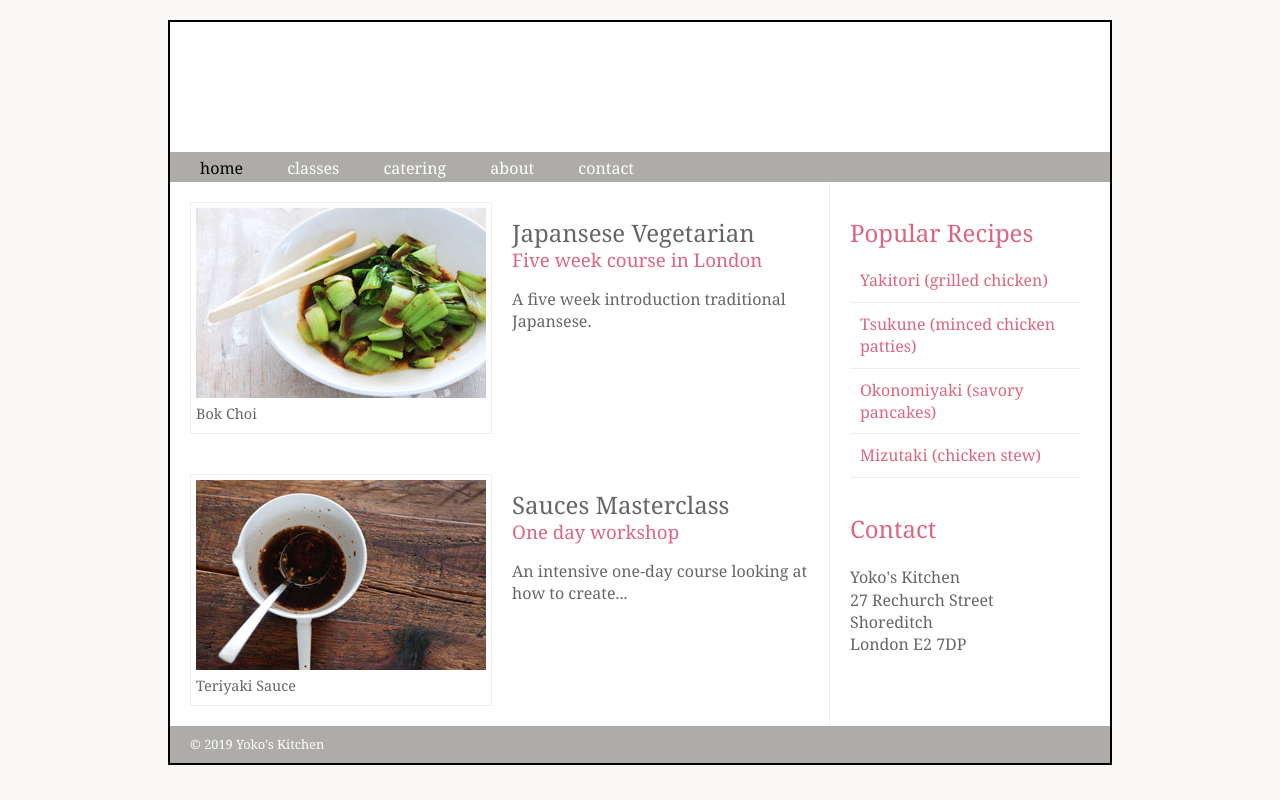
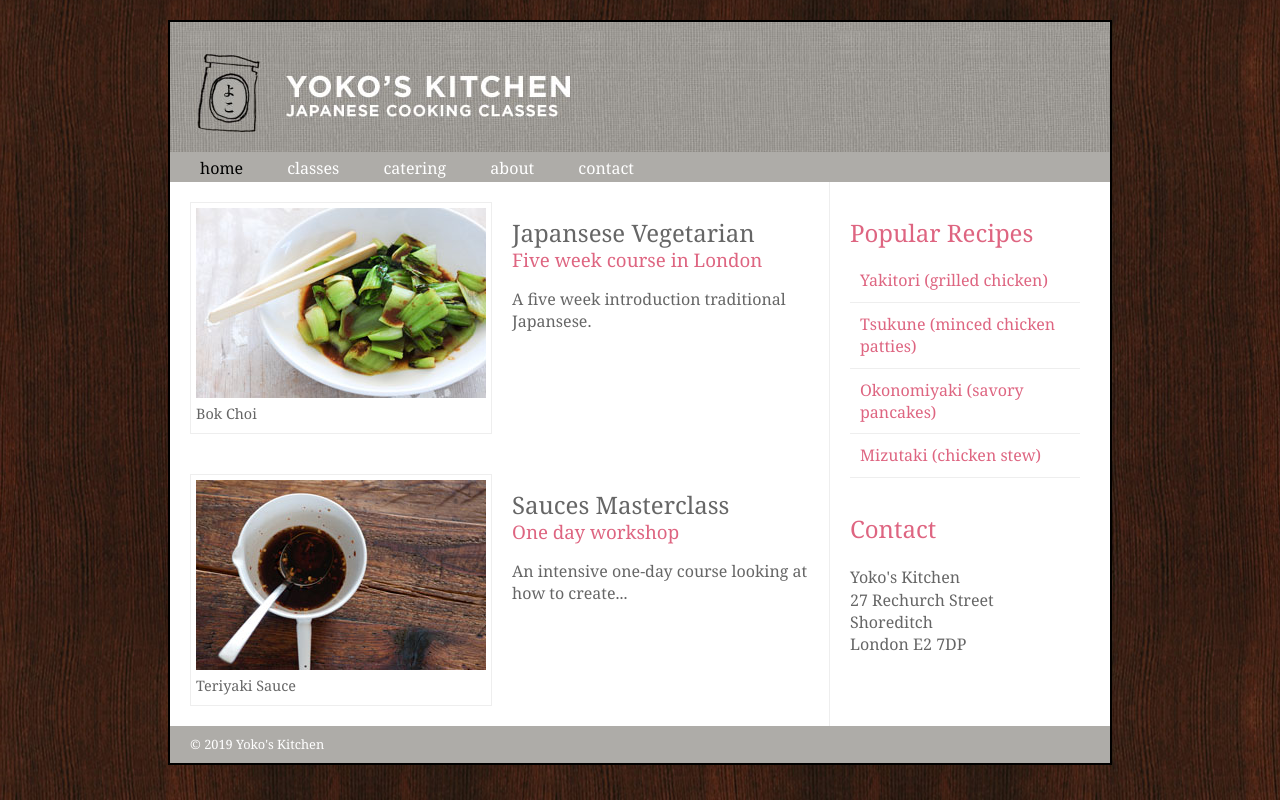
Before and after one commit to DinhnvAptech/html5-css3, a plain HTML site: page index.html in a window 1280 px wide. Drawn offline with Linux system fonts and the light colour scheme.

Commit message:
Update images directory

```diff
--- a/exam03.css
+++ b/exam03.css
@@ -4,7 +4,7 @@ header, section,footer,aside,nav,article,figure,figcaption {
 body {
     color: #666666;
     background-color: #f9f8f6;
-    background-image: url(../lab03/images/dark-wood.jpg);
+    background-image: url(images/dark-wood.jpg);
     background-position: center;
     font-family: Georgia, Times, serif;
     line-height: 1.4em;
@@ -18,7 +18,7 @@ body {
 }
 header {
     height: 160px;
-    background-image: url(../lab03/images/header.jpg);
+    background-image: url(images/header.jpg);
 }
 h1 {
     text-indent: -9999px;
```
